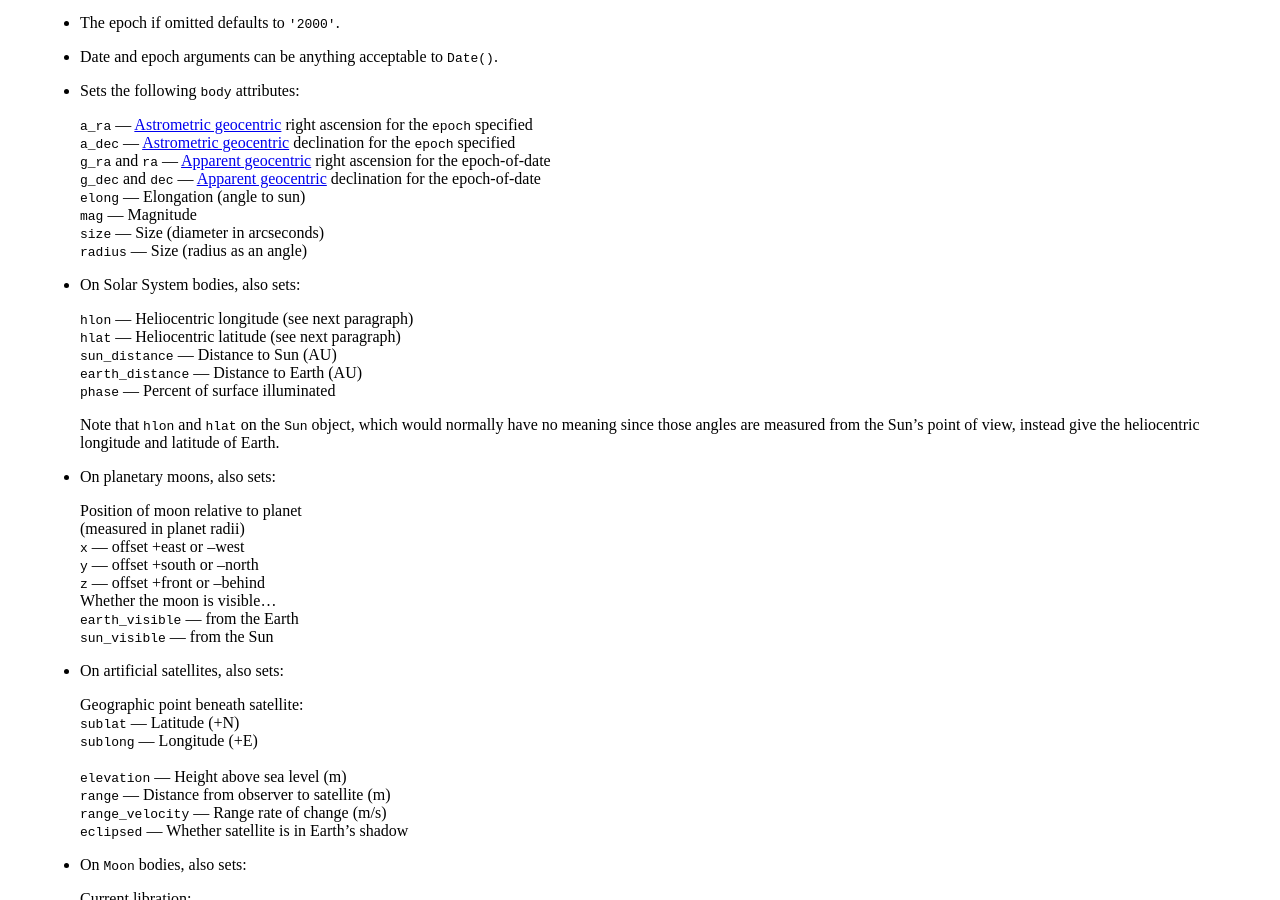
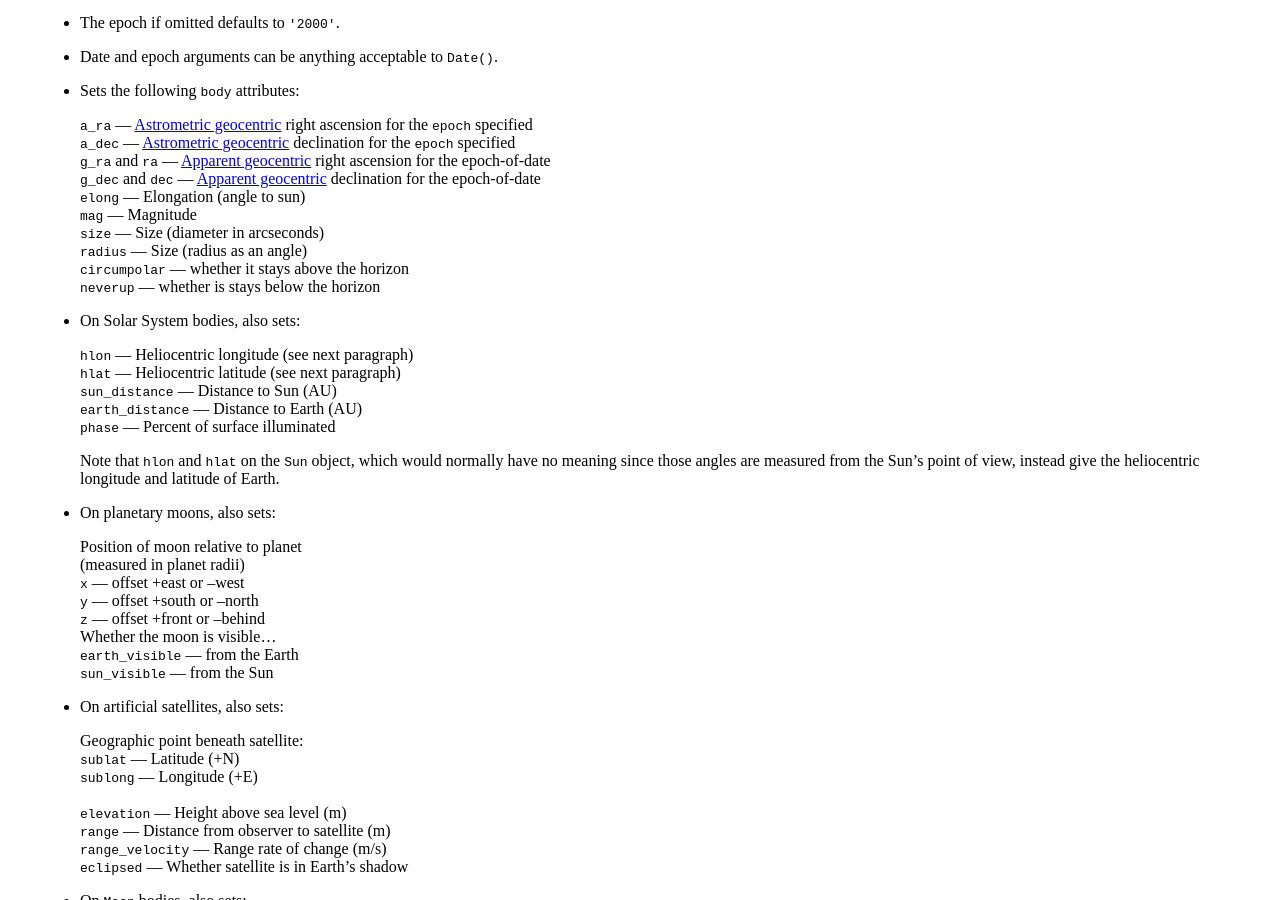
Before and after one commit to brandon-rhodes/pyephem, a Sphinx documentation site: the page built from ephem/doc/quick.rst, in a window 1280 px wide and 900 px high, scrolled down 1764 px. Built offline with Sphinx 7.4.7, drawn with Linux system fonts in a browser that asks for light colours; some of the changed text lies outside the part shown.

Commit message:
Add "circumpolar" and "neverup" attributes to docs
Closes #45

```diff
--- a/ephem/doc/quick.rst
+++ b/ephem/doc/quick.rst
@@ -94,6 +94,9 @@ body.compute(date)
    | ``mag`` — Magnitude
    | ``size`` — Size (diameter in arcseconds)
    | ``radius`` — Size (radius as an angle)
+
+   | ``circumpolar`` — whether it stays above the horizon
+   | ``neverup`` — whether is stays below the horizon
 
  * On Solar System bodies, also sets:
 
@@ -442,6 +445,10 @@ Observers
  >>> lowell.date = '1986/3/13'
  >>> j = ephem.Jupiter()
  >>> j.compute(lowell)
+ >>> print(j.circumpolar)
+ False
+ >>> print(j.neverup)
+ False
  >>> print('%s %s' % (j.alt, j.az))
  0:57:44.7 256:41:01.3
 
```
Also changed, not shown: ephem/doc/rise-set.rst (+1 -6 lines).
